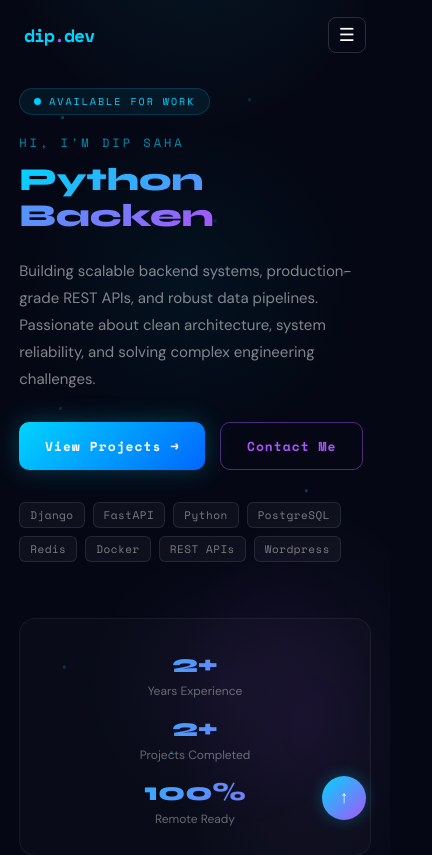
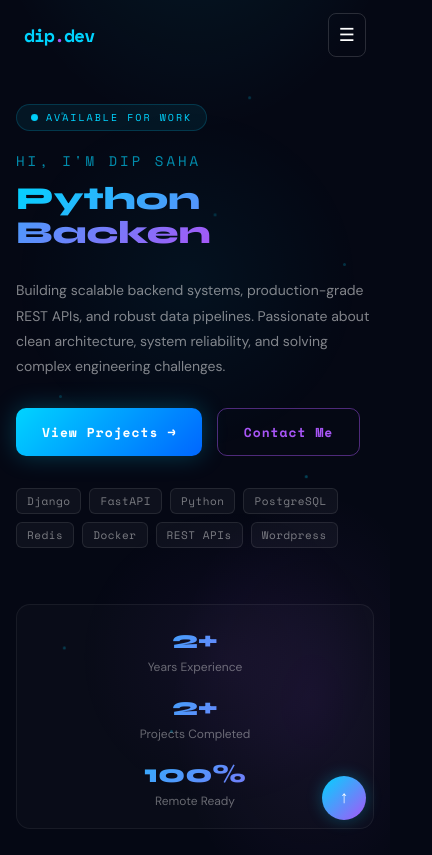
Before and after one commit to iamDip10/my-portfolio, a React (Vite) app: page / in a window 390 px wide. Shown: the top 855 px of the page, 432 px wide, since content can reach past the window. Built offline with nearby package versions, Linux system fonts and the light colour scheme.

Commit message:
responsive fixes

```diff
--- a/src/App.jsx
+++ b/src/App.jsx
@@ -386,6 +386,303 @@ const GLOBAL_CSS = `
   }
 `;
 
+const responsiveStyles = `
+/* ============================= */
+/* MOBILE RESPONSIVE SYSTEM */
+/* ============================= */
+
+*{
+  box-sizing:border-box;
+}
+
+html{
+  overflow-x:hidden;
+  scroll-behavior:smooth;
+}
+
+body{
+  overflow-x:hidden;
+}
+
+/* ============================= */
+/* LARGE TABLETS */
+/* ============================= */
+
+@media (max-width: 1100px){
+
+  .hero-grid,
+  .about-grid,
+  .contact-grid{
+    grid-template-columns:1fr !important;
+    gap:2.5rem !important;
+  }
+
+  .viz-container{
+    order:-1;
+  }
+
+  .proj-grid{
+    grid-template-columns:1fr !important;
+  }
+
+}
+
+/* ============================= */
+/* TABLET */
+/* ============================= */
+
+@media (max-width: 768px){
+
+  .inner-pad,
+  .hero-pad{
+    padding-left:1.2rem !important;
+    padding-right:1.2rem !important;
+  }
+
+  .section-pad{
+    padding:4.5rem 0 !important;
+  }
+
+  .hero-grid{
+    gap:2rem !important;
+  }
+
+  .about-grid{
+    gap:2rem !important;
+  }
+
+  .about-cards{
+    grid-template-columns:1fr !important;
+  }
+
+  .stats-grid{
+    grid-template-columns:1fr !important;
+    padding:1.2rem !important;
+    gap:1rem !important;
+  }
+
+  .proj-grid{
+    gap:1.2rem !important;
+  }
+
+  .contact-grid{
+    gap:2rem !important;
+  }
+
+  .desktop-nav{
+    display:none !important;
+  }
+
+  .hamburger{
+    display:flex !important;
+  }
+
+}
+
+/* ============================= */
+/* MOBILE */
+/* ============================= */
+
+@media (max-width: 640px){
+
+  h1{
+    font-size:2.4rem !important;
+    line-height:1.05 !important;
+  }
+
+  h2{
+    font-size:2rem !important;
+    line-height:1.1 !important;
+  }
+
+  p{
+    font-size:14px !important;
+  }
+
+  .hero-pad{
+    padding-top:7rem !important;
+    padding-bottom:3rem !important;
+  }
+
+  .section-pad{
+    padding:4rem 0 !important;
+  }
+
+  .inner-pad,
+  .hero-pad{
+    padding-left:1rem !important;
+    padding-right:1rem !important;
+  }
+
+  .skill-card{
+    padding:1rem !important;
+  }
+
+  .proj-card{
+    border-radius:16px !important;
+  }
+
+  .proj-card h3{
+    font-size:18px !important;
+  }
+
+  .proj-card p{
+    font-size:13px !important;
+  }
+
+  .contact-link{
+    padding:0.85rem !important;
+  }
+
+  .contact-link span{
+    font-size:12px !important;
+  }
+
+  button{
+    min-height:44px;
+  }
+
+  input,
+  textarea{
+    font-size:16px !important;
+  }
+
+}
+
+/* ============================= */
+/* SMALL MOBILE */
+/* ============================= */
+
+@media (max-width: 480px){
+
+  h1{
+    font-size:2rem !important;
+  }
+
+  h2{
+    font-size:1.7rem !important;
+  }
+
+  .hero-pad{
+    padding-top:6.5rem !important;
+  }
+
+  .stats-grid{
+    border-radius:14px !important;
+  }
+
+  .proj-grid{
+    grid-template-columns:1fr !important;
+  }
+
+  .contact-grid{
+    grid-template-columns:1fr !important;
+  }
+
+  .about-grid{
+    grid-template-columns:1fr !important;
+  }
+
+  .about-cards{
+    grid-template-columns:1fr !important;
+  }
+
+  .review-carousel-card{
+    width:100% !important;
+  }
+
+}
+
+/* ============================= */
+/* REVIEWS CAROUSEL MOBILE FIX */
+/* ============================= */
+
+@media (max-width: 768px){
+
+  .reviews-carousel-wrap{
+    min-height:auto !important;
+    padding-bottom:4rem !important;
+  }
+
+  .review-slide{
+    width:100% !important;
+    transform:none !important;
+    opacity:1 !important;
+    position:relative !important;
+    margin-bottom:1rem !important;
+    filter:none !important;
+  }
+
+  .review-nav-btn{
+    width:42px !important;
+    height:42px !important;
+    font-size:18px !important;
+  }
+
+}
+
+/* ============================= */
+/* MOBILE MENU */
+/* ============================= */
+
+.mobile-menu{
+  position:fixed;
+  top:64px;
+  left:0;
+  right:0;
+
+  background:rgba(5,8,20,0.98);
+
+  backdrop-filter:blur(20px);
+
+  border-top:1px solid rgba(255,255,255,0.08);
+
+  padding:1rem;
+
+  display:flex;
+  flex-direction:column;
+  gap:0.8rem;
+
+  z-index:999;
+}
+
+.mobile-menu button{
+  width:100%;
+
+  text-align:left;
+
+  padding:0.9rem 1rem;
+
+  border:none;
+
+  border-radius:12px;
+
+  background:rgba(255,255,255,0.04);
+
+  color:#fff;
+
+  font-family:'DM Sans',sans-serif;
+}
+
+/* ============================= */
+/* IMAGE SAFETY */
+/* ============================= */
+
+img{
+  max-width:100%;
+  height:auto;
+}
+
+/* ============================= */
+/* OVERFLOW FIX */
+/* ============================= */
+
+section,
+div{
+  max-width:100%;
+}
+`;
+
 // ─── Components ──────────────────────────────────────────────────────────────
 function CSSParticleBg() {
   const dots = [
@@ -1853,8 +2150,7 @@ function ReviewsCarousel() {
               </div>
             );
           })}
-
-          {/* left button */}
+{/*
           <button
             onClick={prevSlide}
             style={{
@@ -1886,7 +2182,6 @@ function ReviewsCarousel() {
             ←
           </button>
 
-          {/* right button */}
           <button
             onClick={nextSlide}
             style={{
@@ -1916,11 +2211,119 @@ function ReviewsCarousel() {
             }}
           >
             →
-          </button>
+          </button> */}
+
+          {/* left button */}
+<button
+  onClick={prevSlide}
+  style={{
+    position: "absolute",
+
+    left: window.innerWidth < 768 ? 12 : 0,
+
+    zIndex: 20,
+
+    width: window.innerWidth < 768 ? 38 : 54,
+    height: window.innerWidth < 768 ? 38 : 54,
+
+    minWidth: 0,
+    minHeight: 0,
+
+    borderRadius: "50%",
+
+    border:
+      window.innerWidth < 768
+        ? "1px solid rgba(0,212,255,0.25)"
+        : "1px solid rgba(255,255,255,0.1)",
+
+    background:
+      window.innerWidth < 768
+        ? "rgba(0,212,255,0.12)"
+        : "rgba(255,255,255,0.05)",
+
+    backdropFilter: "blur(12px)",
+
+    color:
+      window.innerWidth < 768
+        ? "#00d4ff"
+        : "#fff",
+
+    fontSize: window.innerWidth < 768 ? 18 : 24,
+
+    cursor: "pointer",
+
+    display: "flex",
+    alignItems: "center",
+    justifyContent: "center",
+
+    boxShadow:
+      window.innerWidth < 768
+        ? "0 0 20px rgba(0,212,255,0.18)"
+        : "none",
+
+    transition: "all .25s ease",
+  }}
+>
+  ←
+</button>
+
+{/* right button */}
+<button
+  onClick={nextSlide}
+  style={{
+    position: "absolute",
+
+    right: window.innerWidth < 768 ? 12 : 0,
+
+    zIndex: 20,
+
+    width: window.innerWidth < 768 ? 38 : 54,
+    height: window.innerWidth < 768 ? 38 : 54,
+
+    minWidth: 0,
+    minHeight: 0,
+
+    borderRadius: "50%",
+
+    border:
+      window.innerWidth < 768
+        ? "1px solid rgba(168,85,247,0.3)"
+        : "1px solid rgba(255,255,255,0.1)",
+
+    background:
+      window.innerWidth < 768
+        ? "rgba(168,85,247,0.12)"
+        : "rgba(255,255,255,0.05)",
+
+    backdropFilter: "blur(12px)",
+
+    color:
+      window.innerWidth < 768
+        ? "#a855f7"
+        : "#fff",
+
+    fontSize: window.innerWidth < 768 ? 18 : 24,
+
+    cursor: "pointer",
+
+    display: "flex",
+    alignItems: "center",
+    justifyContent: "center",
+
+    boxShadow:
+      window.innerWidth < 768
+        ? "0 0 20px rgba(168,85,247,0.18)"
+        : "none",
+
+    transition: "all .25s ease",
+  }}
+>
+  →
+</button>
         </div>
 
         {/* indicators */}
-        <div
+        {/* <div
           style={{
             display: "flex",
             justifyContent: "center",
@@ -1951,7 +2354,72 @@ function ReviewsCarousel() {
               }}
             />
           ))}
-        </div>
+        </div> */}
+
+<div
+  style={{
+    display: "flex",
+    justifyContent: "center",
+    alignItems: "center",
+
+    gap: 8,
+
+    marginTop: "1rem",
+
+    position: "absolute",
+    bottom: 20,
+    left: "50%",
+
+    transform: "translateX(-50%)",
+
+    zIndex: 20,
+
+    background: "rgba(255,255,255,0.04)",
+
+    border: "1px solid rgba(255,255,255,0.08)",
+
+    backdropFilter: "blur(12px)",
+
+    padding: "8px 14px",
+
+    borderRadius: 999,
+  }}
+>
+  {REVIEWS.map((_, i) => (
+    <button
+    key={i}
+    onClick={() => setActive(i)}
+    style={{
+      width: active === i ? 8 : 6,
+      height: active === i ? 8 : 6,
+
+      minHeight: 0,
+      minWidth: 0,
+
+      padding: 0,
+
+      border: "none",
+      borderRadius: "50%",
+
+      flexShrink: 0,
+
+      background:
+        active === i
+          ? "linear-gradient(135deg,#00d4ff,#a855f7)"
+          : "rgba(255,255,255,0.2)",
+
+      boxShadow:
+        active === i
+          ? "0 0 10px rgba(0,212,255,0.45)"
+          : "none",
+
+      transition: "all .25s ease",
+
+      cursor: "pointer",
+    }}
+  />
+  ))}
+</div>
       </div>
     </Section>
   );
@@ -2125,6 +2593,7 @@ export default function App() {
 
   return (
     <div>
+       <style>{responsiveStyles}</style>
       <ProgressBar progress={progress} />
       <Navbar active={null} />
       <Hero />
```
